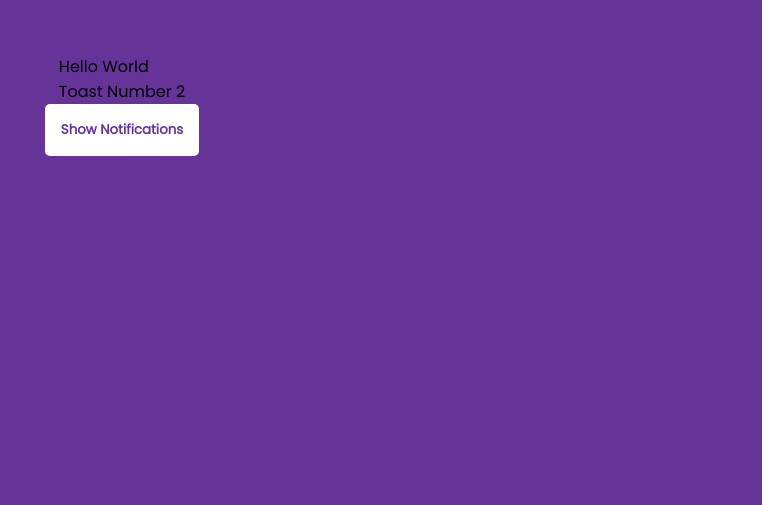
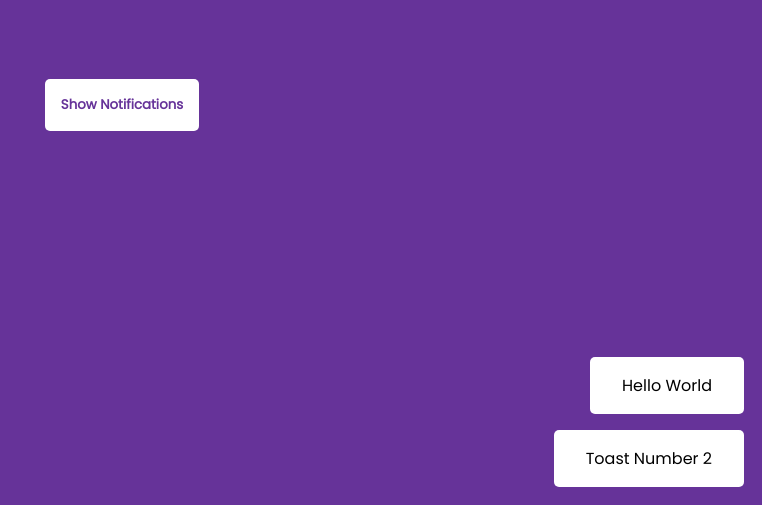
Before and after one commit to GUchechi/Toast-Notification, a plain HTML site: page index.html in a window 1280 px wide. Shown: the part 295-800 px from the top of the page, without its empty margins (518-1280 px from the left). Drawn offline with Linux system fonts and the light colour scheme.

Commit message:
styled toast

```diff
--- a/style.css
+++ b/style.css
@@ -27,3 +27,27 @@ body {
     border: none;
     cursor: pointer;
   }
+
+  .btn:focus {
+    outline: none;
+  }
+
+  .btn:active {
+    transform: scale(0.98);
+  }
+
+  #toasts {
+    position: fixed;
+    bottom: 10px;
+    right: 10px;
+    display: flex;
+    flex-direction: column;
+    align-items: flex-end;
+  }
+
+  .toast {
+    background-color: #fff;
+    border-radius: 5px;
+    padding: 1rem 2rem;
+    margin: 0.5rem;
+  }
```
